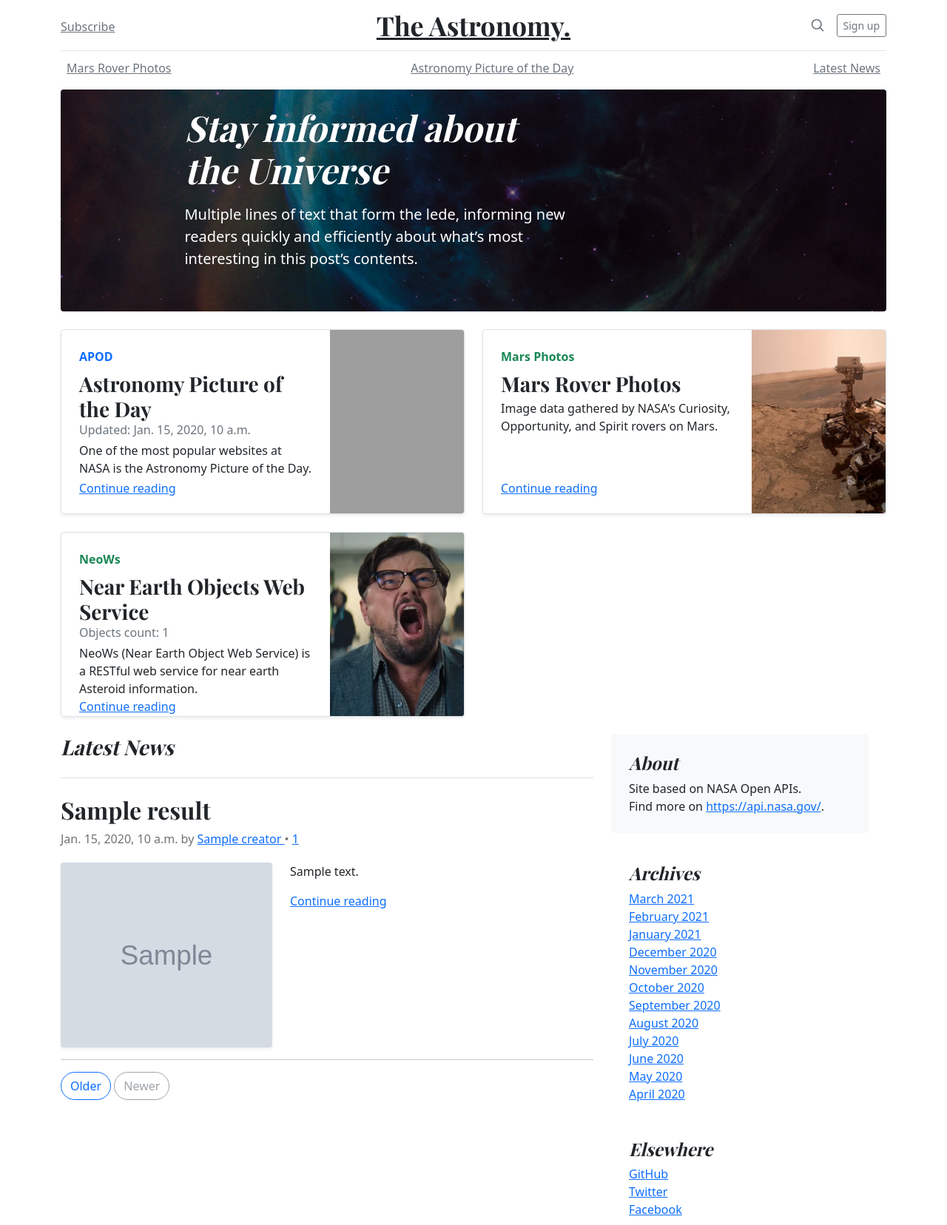
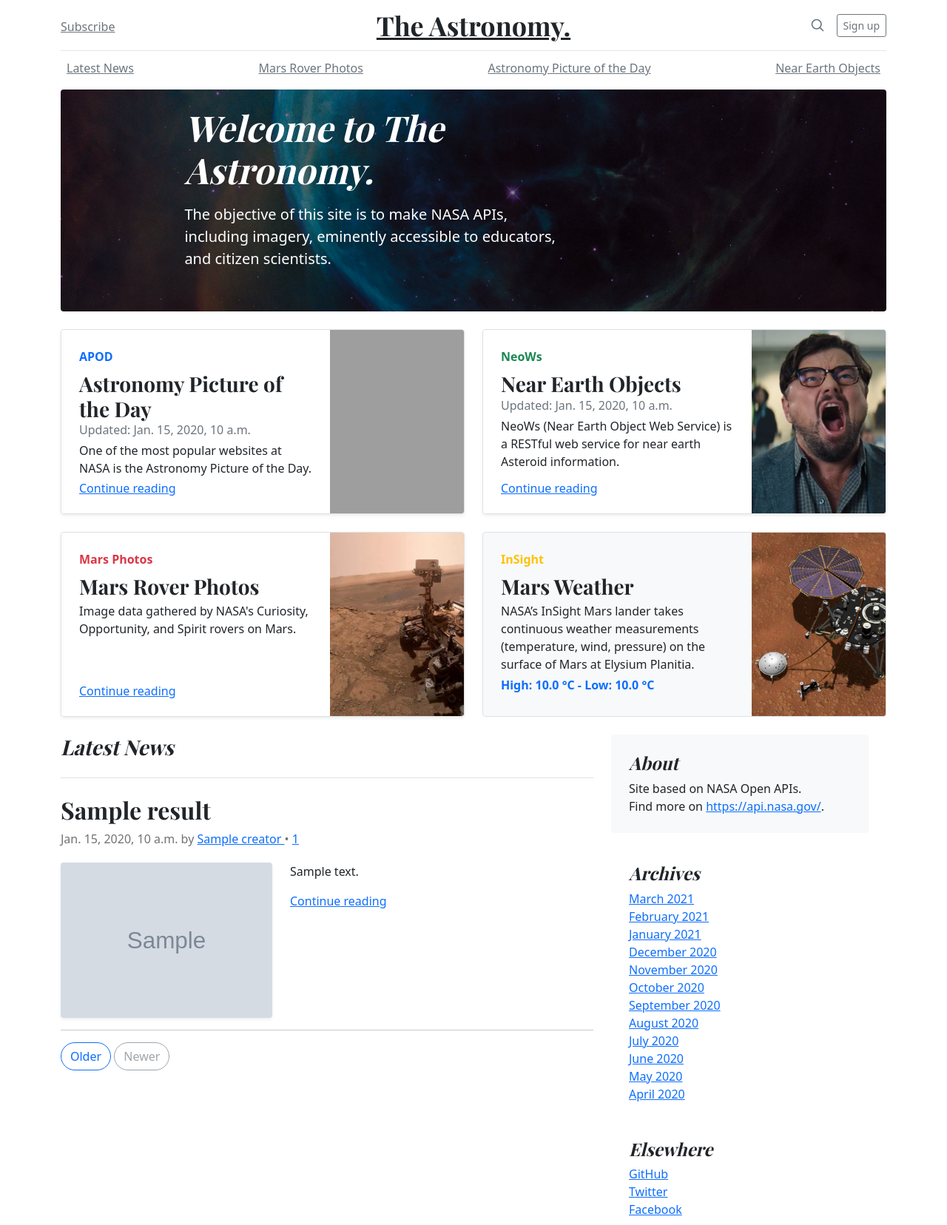
Before and after one commit to ChristianNagata/astronomy_site, a Django app: page / in a window 1280 px wide. Shown: the top 1656 px of the page at 74% size. Run offline with Django 4.2, Linux system fonts and the light colour scheme; grey boxes marked "Sample" are stand-in pictures; a database or web service that is not in the repository returns one stand-in record (values such as "Sample title"); data that the repository does not hold is empty; some libraries are stand-ins or nearby versions; grey boxes are pictures that could not be loaded.

Commit message:
utilização da api InSight, e criação do card para sua apresentação

```diff
--- a/nasaapi/apis.py
+++ b/nasaapi/apis.py
@@ -1,3 +1,4 @@
+from audioop import reverse
 import requests
 from datetime import datetime
 
@@ -34,6 +35,20 @@ class NasaAPI:
         near_objs = neows
 
         return near_objs
+
+    def insight_api(self):
+        """Mars Weather"""
+
+        info = requests.get(
+            'https://mars.nasa.gov/rss/api/?feed=weather&category=insight_temperature&feedtype=json&ver=1.0')
+        info = info.json()
+
+        sol_keys = info['sol_keys']
+        sol_keys.sort(reverse=True)
+        last_key = sol_keys[0]
+
+        weather = info[last_key]
+        return weather
 
 
 class GeneralInfo:
--- a/nasaapi/views.py
+++ b/nasaapi/views.py
@@ -12,16 +12,18 @@ def index(request):
 
     apod = info.apod_api()
     news = news.news_api()
+    weather = info.insight_api()
     general_info = general.count()
 
     context = {
         'apod': apod,
         'objs_count': general_info,
         'news': news,
+        'weather': weather['AT'],
         'page_info': {
             'name': 'Home',
-            'title': 'Stay informed about the Universe',
-            'description': 'Multiple lines of text that form the lede, informing new readers quickly and efficiently about what’s most interesting in this post’s contents.'
+            'title': 'Welcome to The Astronomy.',
+            'description': 'The objective of this site is to make NASA APIs, including imagery, eminently accessible to educators, and citizen scientists.'
         }
     }
     return render(request, 'index.html', context)
@@ -38,7 +40,7 @@ def apod(request):
         'page_info': {
             'name': 'APOD',
             'title': 'Astronomy Picture of the Day',
-            'description': 'Multiple lines of text that form the lede, informing new readers quickly and efficiently about what’s most interesting in this post’s contents.'
+            'description': 'One of the most popular websites at NASA is the Astronomy Picture of the Day. In fact, this website is one of the most popular websites across all federal agencies. It has the popular appeal of a Justin Bieber video.'
         }
     }
     return render(request, 'apod.html', context)
@@ -60,7 +62,7 @@ def mars_rover_photos(request):
         'page_info': {
             'name': 'Mars Rover Photos',
             'title': 'Mars Rover Photos',
-            'description': 'Multiple lines of text that form the lede, informing new readers quickly and efficiently about what’s most interesting in this post’s contents.'
+            'description': "This API is designed to collect image data gathered by NASA's Curiosity, Opportunity, and Spirit rovers on Mars and make it more easily available to other developers, educators, and citizen scientists."
         }
     }
     return render(request, 'mars_rover_photos.html', context)
@@ -83,7 +85,7 @@ def mars_rover_photo(request, photo_id):
         'page_info': {
             'name': 'Mars Rover Photo',
             'title': 'Mars Rover Photo',
-            'description': 'Multiple lines of text that form the lede, informing new readers quickly and efficiently about what’s most interesting in this post’s contents.'
+            'description': "This API is designed to collect image data gathered by NASA's Curiosity, Opportunity, and Spirit rovers on Mars and make it more easily available to other developers, educators, and citizen scientists."
         }
     }
     return render(request, 'mars_rover_photo.html', context)
--- a/templates/apod.html
+++ b/templates/apod.html
@@ -6,11 +6,11 @@
   <article class="blog-post">
     <div class="col">
       {% if apod.media_type == 'video' %}
-        <iframe class="w-100 image-fluid" height="650"
+        <iframe class="w-100 image-fluid shadow-sm" height="650"
           src="{{ apod.url }}">
         </iframe>
       {% else %}
-        <img src="{{ apod.hdurl }}" class="w-100 rounded img-fluid" alt="">
+        <img src="{{ apod.hdurl }}" class="w-100 rounded img-fluid shadow-sm" alt="">
       {% endif %}
     </div>
     <div class="col">
--- a/templates/base.html
+++ b/templates/base.html
@@ -73,9 +73,10 @@
         <!--Options navbar-->
         <div class="nav-scroller py-1 mb-2">
             <nav class="nav d-flex justify-content-between">
+                <a class="p-2 link-secondary" href="{% url 'index' %}">Latest News</a>
                 <a class="p-2 link-secondary" href="{% url 'mars_rover_photos' %}">Mars Rover Photos</a>
                 <a class="p-2 link-secondary" href="{% url 'apod' %}">Astronomy Picture of the Day</a>
-                <a class="p-2 link-secondary" href="#">Latest News</a>
+                <a class="p-2 link-secondary" href="{% url 'neows' %}">Near Earth Objects</a>
             </nav>
         </div>
     </div>
--- a/templates/index.html
+++ b/templates/index.html
@@ -31,7 +31,23 @@
     <div class="col-md-6">
       <div class="row g-0 border rounded overflow-hidden flex-md-row mb-4 shadow-sm h-md-250 position-relative">
         <div class="col-md-8 p-4 d-flex flex-column position-static">
-            <strong class="d-inline-block mb-2 text-success">Mars Photos</strong>
+          <strong class="d-inline-block mb-2 text-success">NeoWs</strong>
+          <h3 class="mb-0">Near Earth Objects</h3>
+          <div class="mb-1 text-muted">Updated: {{ apod.date }}</div>
+          <p class="mb-auto">NeoWs (Near Earth Object Web Service) is a RESTful web service for near earth Asteroid information.</p>
+          <a href="{% url 'neows' %}" class="stretched-link">Continue reading</a>
+        </div>
+        <div class="col-md-4 d-none d-lg-block">
+          <img src="{% static 'assets/img/dontlookup.jpg' %}" class="" style="object-fit: cover;" height="250" width="230" alt="">
+        </div>
+      </div>
+    </div>
+
+    <!--3 Card-->
+    <div class="col-md-6">
+      <div class="row g-0 border rounded overflow-hidden flex-md-row mb-4 shadow-sm h-md-250 position-relative">
+        <div class="col-md-8 p-4 d-flex flex-column position-static">
+          <strong class="d-inline-block mb-2 text-danger">Mars Photos</strong>
           <h3 class="mb-0">Mars Rover Photos</h3>
           <div class="mb-1 text-muted"></div>
           <p class="mb-auto">Image data gathered by NASA's Curiosity, Opportunity, and Spirit rovers on Mars.</p>
@@ -43,18 +59,18 @@
       </div>
     </div>
 
-  <!--3 Card-->
+    <!--4 Card-->
     <div class="col-md-6">
-    <div class="row g-0 border rounded overflow-hidden flex-md-row mb-4 shadow-sm h-md-250 position-relative">
+      <div class="row g-0 bg-light border rounded overflow-hidden flex-md-row mb-4 h-md-250 position-relative">
         <div class="col-md-8 p-4 d-flex flex-column position-static">
-        <strong class="d-inline-block mb-2 text-success">NeoWs</strong>
-        <h3 class="mb-0">Near Earth Objects Web Service</h3>
-        <div class="mb-1 text-muted">Objects count: {{ objs_count }}</div>
-        <p class="mb-auto">NeoWs (Near Earth Object Web Service) is a RESTful web service for near earth Asteroid information.</p>
-        <a href="{% url 'neows' %}" class="stretched-link">Continue reading</a>
+          <strong class="d-inline-block mb-2 text-warning">InSight</strong>
+          <h3 class="mb-0">Mars Weather</h3>
+          <div class="mb-1 text-muted"></div>
+          <p class="mb-auto">NASA’s InSight Mars lander takes continuous weather measurements (temperature, wind, pressure) on the surface of Mars at Elysium Planitia.</p>
+          <strong class="d-inline-block mb-2 text-primary">High: {{ weather.mx|stringformat:".1f" }} °C - Low: {{ weather.mn|stringformat:".1f" }} °C</strong>
         </div>
         <div class="col-md-4 d-none d-lg-block">
-        <img src="{% static 'assets/img/dontlookup.jpg' %}" class="" style="object-fit: cover;" height="250" width="230" alt="">
+          <img src="{% static 'assets/img/insight.jpg' %}" class="" style="object-fit: cover;" height="250" width="230" alt="">
         </div>
       </div>
     </div>
@@ -88,7 +104,7 @@
           <div class="row">
             {% if new.image_url %}
             <div class="col-md-5">
-              <img src="{{ new.image_url }}" style="height: 250px; object-fit: cover;" class="image-fluid w-100 shadow-sm rounded" alt="">
+              <img src="{{ new.image_url }}" style="height: 210px; object-fit: cover;" class="image-fluid w-100 shadow-sm rounded" alt="">
             </div>
             {% endif %}
             <div class="{% if new.image_url %}col-md-7{% endif %}">
```
Also changed, not shown: templates/neows.html (+6 -6 lines), static/assets/img/insight.jpg (added). Lines whose indentation alone changed are shown as unchanged.
